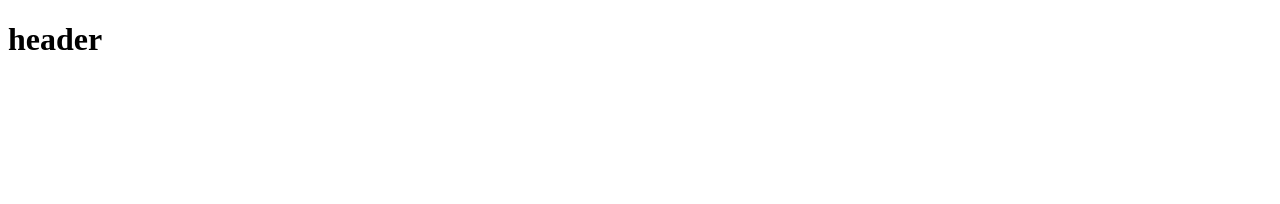
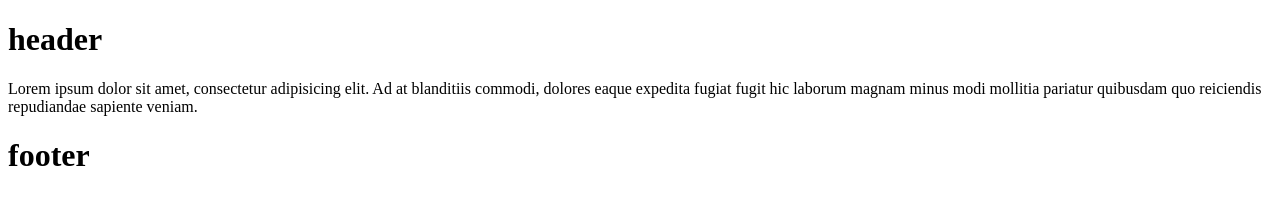
Before and after one commit to mirlan1511/12.02.22, a plain HTML site: page index.html in a window 1280 px wide. Drawn offline with Linux system fonts and the light colour scheme.

Commit message:
feat: added footer

```diff
--- a/index.html
+++ b/index.html
@@ -1,5 +1,5 @@
 <!doctype html>
-<html lang="en">
+<html lang="en" xmlns="http://www.w3.org/1999/html">
 <head>
     <meta charset="UTF-8">
     <meta name="viewport"
@@ -8,6 +8,15 @@
     <title>Клонирование. Ветки.</title>
 </head>
 <body>
+<header>
     <h1>header</h1>
+</header>
+<div class="content">
+    <p>Lorem ipsum dolor sit amet, consectetur adipisicing elit. Ad at blanditiis commodi, dolores eaque
+        expedita fugiat fugit hic laborum magnam minus modi mollitia pariatur quibusdam quo reiciendis repudiandae sapiente veniam.</p>
+</div>
+<footer>
+    <h1>footer</h1>
+</footer>
 </body>
 </html>
```
